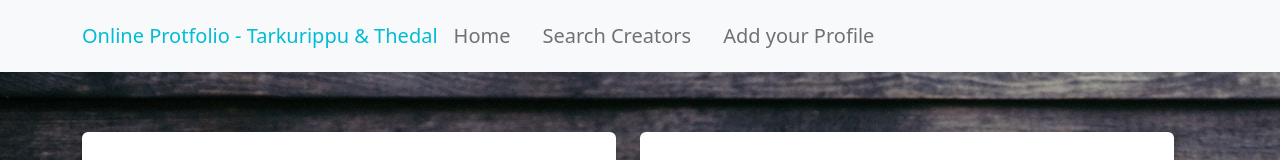
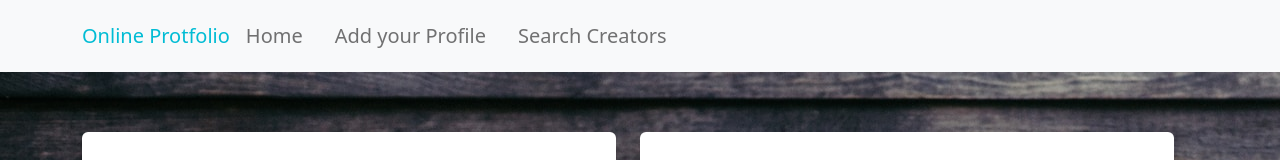
Before and after one commit to senbagaraman04/online-portfolio, an Angular app: page /creatorForm in a window 1280 px wide. Shown: the top 160 px of the page. Built offline with nearby package versions, Linux system fonts and the light colour scheme.

Commit message:
fix: other fixes

```diff
--- a/src/app/app.component.html
+++ b/src/app/app.component.html
@@ -7,19 +7,21 @@
                 data-target="#navbar4">
                 <span class="navbar-toggler-icon"></span>
             </button>
-            <span class="ml-3 font-weight-bold blue-text">Online Protfolio - Tarkurippu & Thedal</span>
+            <span class="ml-3 font-weight-bold blue-text">Online Protfolio</span>
 
             <div class="collapse navbar-collapse" id="navbar4">
                 <ul class="navbar-nav mr-auto pl-lg-4">
                     <li class="nav-item px-lg-2 active"> <a class="nav-link" href="/home"> <span
                                 class="d-inline-block d-lg-none icon-width"><i class="fas fa-home"></i></span>Home</a>
                     </li>
-                    <li class="nav-item px-lg-2"> <a class="nav-link" href="/creatorlist"><span
-                                class="d-inline-block d-lg-none icon-width"><i
-                                    class="fas fa-spa"></i></span>Search Creators</a> </li>
+
                     <li class="nav-item px-lg-2"> <a class="nav-link" href="/creatorForm"><span
                                 class="d-inline-block d-lg-none icon-width"><i
                                     class="far fa-user"></i></span>Add your Profile</a> </li>
+
+                                    <li class="nav-item px-lg-2"> <a class="nav-link" href="/creatorlist"><span
+                                        class="d-inline-block d-lg-none icon-width"><i
+                                            class="fas fa-spa"></i></span>Search Creators</a> </li>
                 </ul>
 
             </div>
--- a/src/app/components/creator/creator-list/creator-list.component.html
+++ b/src/app/components/creator/creator-list/creator-list.component.html
@@ -14,6 +14,7 @@
                         <li> Search for creators using the above text box using names.</li>
                         <li> Search can be performed only with names.</li>
                         <li> Pic and Cover-photo cannot be changed.</li>
+                        <li> Click on Viewmore button to get more details.</li>
                     </ul>
                 </div>
             </div>
--- a/src/app/shared/portfolio-details/portfolio-details.component.html
+++ b/src/app/shared/portfolio-details/portfolio-details.component.html
@@ -5,9 +5,6 @@
                 <h3> {{profileDetails.name}}</h3>
                 <h5>  {{profileDetails.title}}</h5>
                 <h5>  {{profileDetails.subtitle}}</h5>
-            </div>
-            <div class="col-md-2 my-3 mx-4">
-               <button class="btn btn-primary" (click)="backButtonClick()">Back</button>
             </div>
         </div>
 
```
